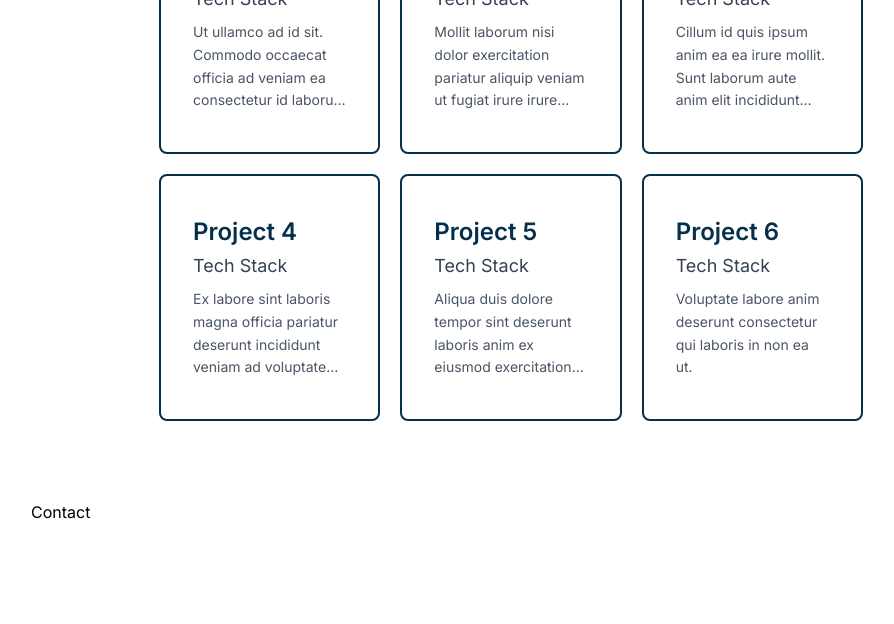
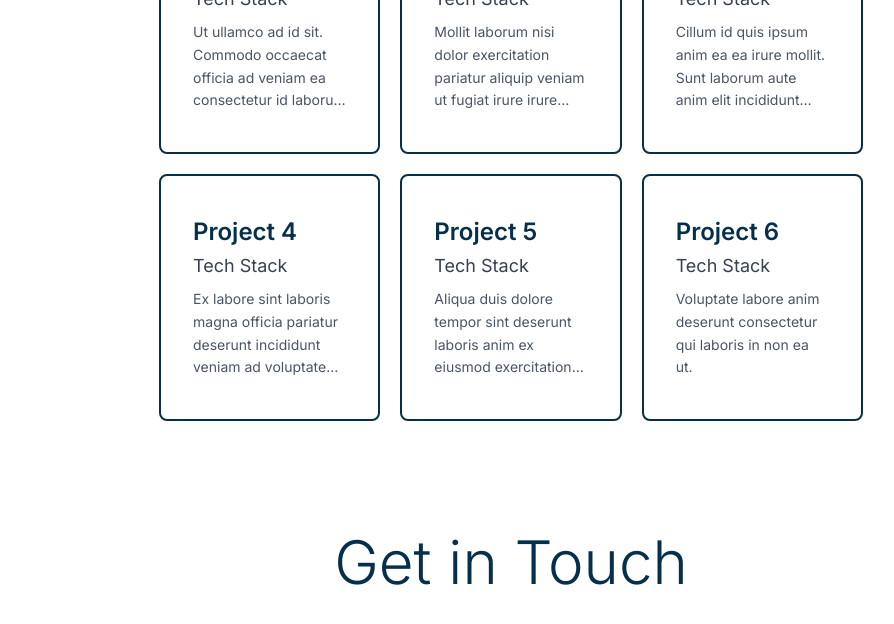
Before and after one commit to willdarkins/portfolio_v2, a React (Vite) app: page / in a window 1280 px wide. Shown: the part 2028-2652 px from the top of the page, without its empty margins (289-1183 px from the left). Before the commit the page ends 2552 px from the top, so only its background shows below. Built offline with nearby package versions, Linux system fonts and the light colour scheme.

Commit message:
added basic component structure and installed MUI

```diff
--- a/package.json
+++ b/package.json
@@ -10,6 +10,10 @@
     "preview": "vite preview"
   },
   "dependencies": {
+    "@emotion/react": "^11.14.0",
+    "@emotion/styled": "^11.14.1",
+    "@mui/icons-material": "^7.3.5",
+    "@mui/material": "^7.3.5",
     "@tailwindcss/vite": "^4.1.16",
     "react": "^19.1.1",
     "react-dom": "^19.1.1",
--- a/src/components/Contact.jsx
+++ b/src/components/Contact.jsx
@@ -2,7 +2,10 @@ import React from 'react'
 
 const Contact = () => {
   return (
-    <div>Contact</div>
+    <div id='contact' className='felx min-h-screen w-full flex-col items-center justify-center gap-16 p-8 '>
+      <h1 className='text-center text-6xl font-light text-sky-950'>Get in Touch</h1>
+
+    </div>
   )
 }
 
```
Also changed, not shown: 1 other file (tests, documents, lock files or other folders).
